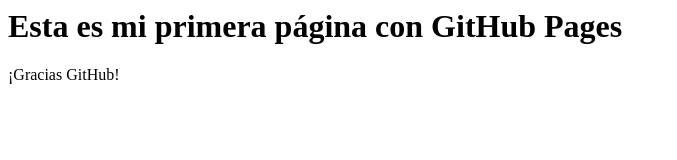
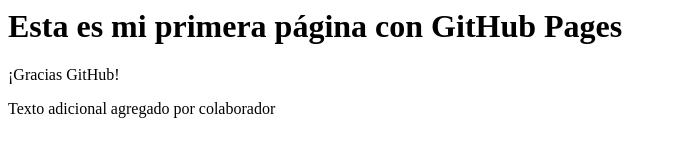
Before and after one commit to sfzubia/MIT-TD-Mod-3-Actividad-1, a plain HTML site: page index.html in a window 1280 px wide. Shown: the whole page, without its empty margins (0-677 px from the left). Drawn offline with Linux system fonts and the light colour scheme.

Commit message:
Ejemplo agregado de texto
Se agrega una linea de texto al archivo index original

```diff
--- a/index.html
+++ b/index.html
@@ -1,4 +1,6 @@
 <html>
 <h1> Esta es mi primera página con GitHub Pages </h1>
 <p>¡Gracias GitHub!</p>
+<p>Texto adicional agregado por colaborador</p>
+
 </html>
```
